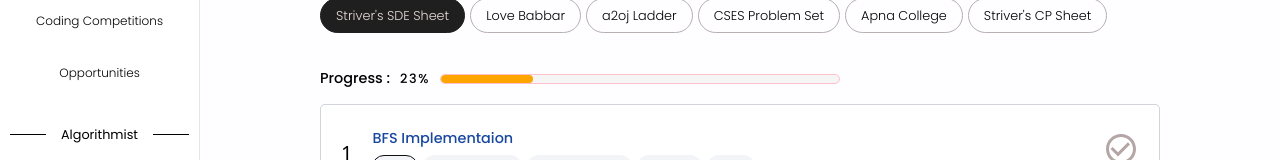
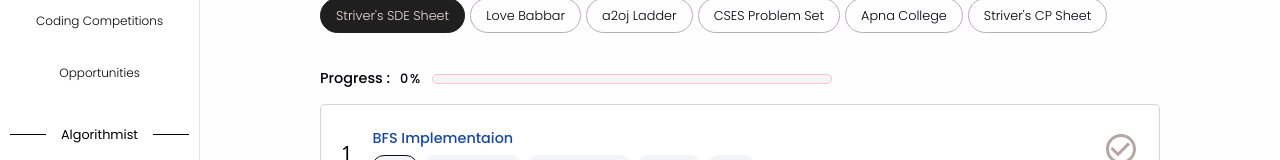
Before and after one commit to Algolisted-Org/AlgoListed, a React (Create React App) app in the folder client/: page /coding-sheets in a window 1280 px wide. Shown: the part 384-544 px from the top of the page. Built offline with nearby package versions, Linux system fonts and the light colour scheme; a web font is replaced by a local one.

Commit message:
#47 Added a dynamic progress bar
The progress bar fills to 100% depending on how many tasks you've completed.

```diff
--- a/client/src/Screen/CodingSheets.js
+++ b/client/src/Screen/CodingSheets.js
@@ -7,6 +7,7 @@
 
 const CodingSheets = () => {
 	const [data, setData] = useState([]);
+	const [completedCount, setCompletedCount] = useState(0);
 	const [allFilters, setAllFilters] = useState(codingSheetsFilters);
 	console.log(codingSheetsFilters);
 	const [filter, setFilter] = useState("Striver's SDE Sheet"); // later on change to Discuss Coding Sheets
@@ -25,8 +26,12 @@
 		const updatedData = [...data];
 		updatedData[index].completed = !updatedData[index].completed;
 		setData(updatedData);
-		console.log(data);
+		setCompletedCount(
+			(prevCount) => prevCount + (updatedData[index].completed ? 1 : -1)
+		);
 	};
+
+	const progressBarPercent = ((completedCount / data.length) * 100).toFixed(0);
 
 	const filters = codingSheetsFilters.map((item) => {
 		return (
@@ -123,9 +128,12 @@
 
 					<Progress>
 						<div className="text">Progress : </div>
-						<div className="value">23%</div>
+						<div className="value">{`${progressBarPercent}%`}</div>
 						<div className="bar">
-							<div className="fill"></div>
+							<div
+								className="fill"
+								style={{ width: `${progressBarPercent}%` }}
+							></div>
 						</div>
 					</Progress>
 					<div className="table">
@@ -422,7 +430,6 @@
 		overflow: hidden;
 
 		.fill {
-			width: 23%;
 			height: 100%;
 			border-radius: 100px;
 			background-color: #ffa500;
```
